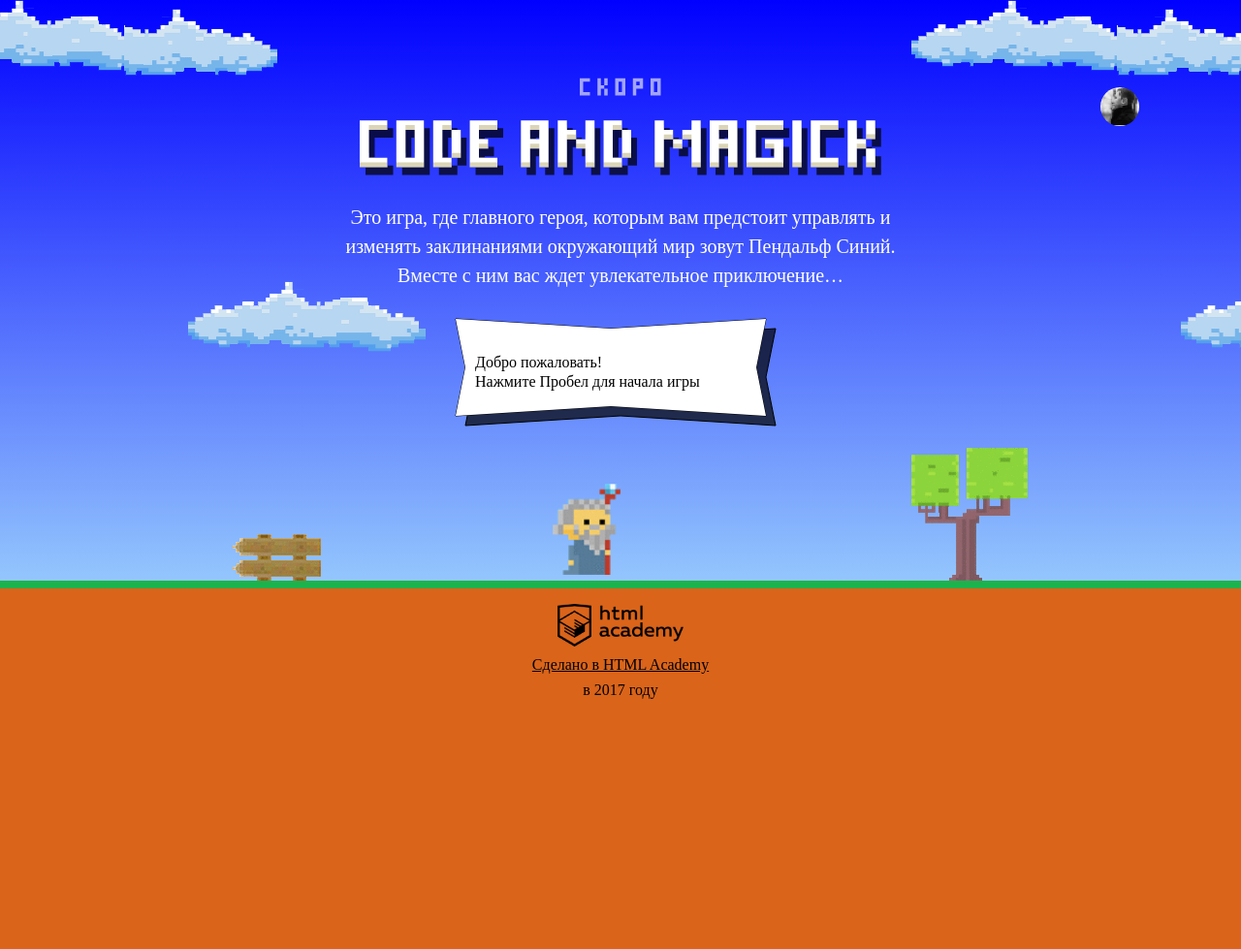
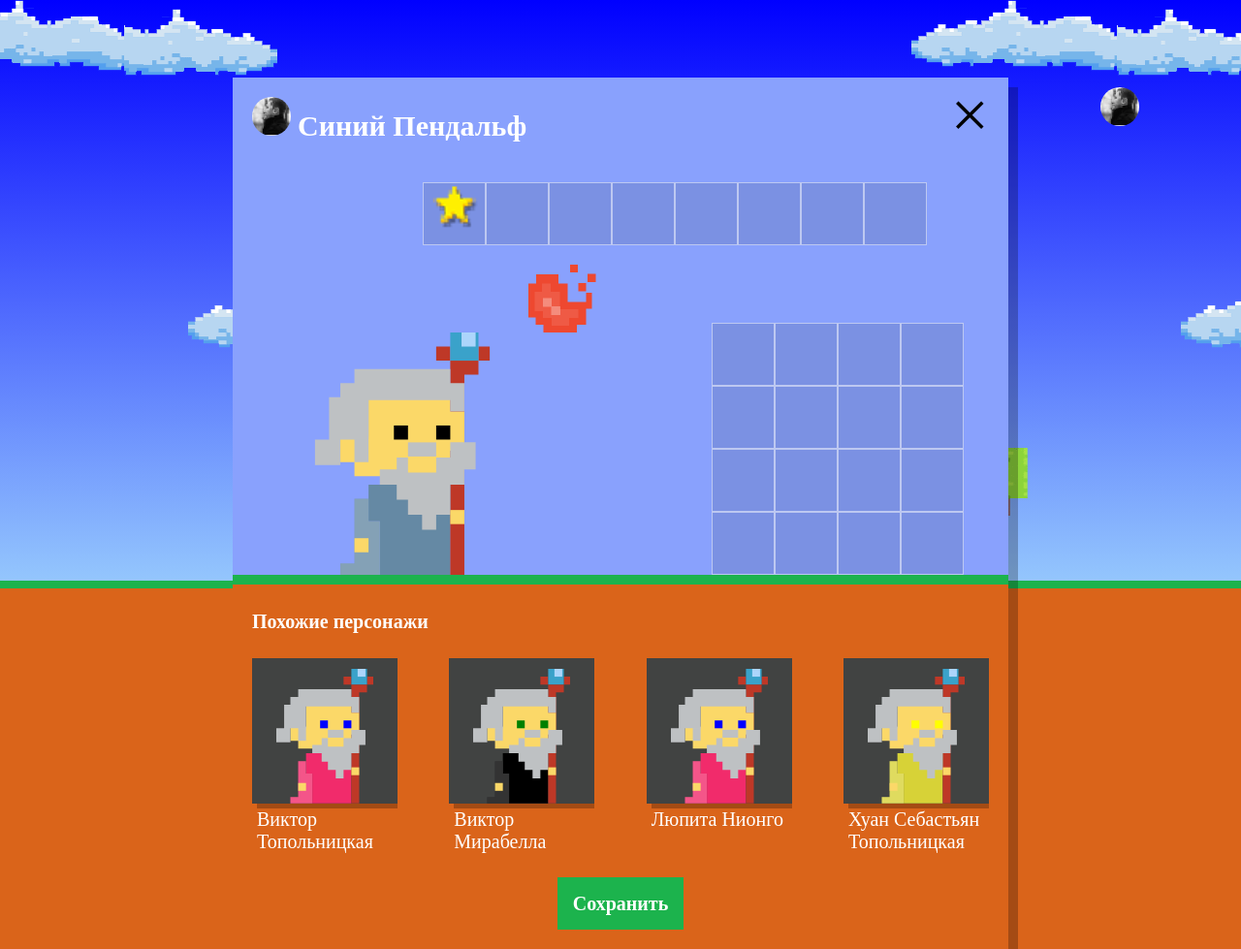
Before and after one commit to FabulousMuscles/239126-code-and-magick-1, a website: page index.html in a window 1280 px wide. Shown: the whole page at 97% size. Before the commit the page ends 800 px from the top, so only its background shows below. Drawn offline with Linux system fonts and the light colour scheme; a web font is replaced by a local one.

Commit message:
Выполняет задание номер 3 учебного проекта

```diff
--- a/index.html
+++ b/index.html
@@ -202,6 +202,7 @@ var getWizardY = function(height) {
 };
 
 </script>
+<script src="js/setup.js"></script>
 <script src="js/stat.js"></script>
 <script src="js/game.js"></script>
 
--- /dev/null
+++ b/js/setup.js
@@ -0,0 +1,64 @@
+'use strict';
+/*Объект с моковыми данными*/
+var WIZARD_DATA = {
+  NAMES: ['Иван', 'Хуан Себастьян', 'Мария', 'Кристоф', 'Виктор', 'Юлия', 'Люпита', 'Вашингтон'],
+  SURNAMES: ['да Марья', 'Верон', 'Мирабелла', 'Вальц', 'Онопко', 'Топольницкая', 'Нионго', 'Ирвинг'],
+  COAT_COLOR: ['rgb(101, 137, 164)', 'rgb(241, 43, 107)', 'rgb(146, 100, 161)', 'rgb(56, 159, 117)', 'rgb(215, 210, 55)', 'rgb(0, 0, 0)'],
+  EYES_COLOR: ['black', 'red', 'blue', 'yellow', 'green']
+}
+/*Первоначальные манипуляции с DOM*/
+/*модальное окно убираю класс hidden*/
+var userModal = document.querySelector('.setup');
+userModal.classList.remove('hidden');
+/*Список элементов где должны рендерится в html волшебники, так же убираю класс hidden =)*/
+var similarListItem = userModal.querySelector('.setup-similar-list');
+userModal.querySelector('.setup-similar').classList.remove('hidden');
+/*Обращаюсь к элементам внутри template и записываю их в переменную*/
+var wizardTemplateElement = document.querySelector('#similar-wizard-template').content
+    .querySelector('.setup-similar-item');
+/*функция конструктор объектов волшебников =)*/
+var Wizard = function (name, surname, coatColor, eyesColor) {
+  this.name = name + ' ' + surname;
+  this.coatColor = coatColor;
+  this.eyesColor = eyesColor;
+};
+/*Функция для генерации случайного числа принимает текущий массив и умножает рандомного число на его длинну*/
+var getRandomIndex = function (currentArray) {
+  var randomIndex = Math.floor(currentArray.length * Math.random());
+
+  return randomIndex;
+};
+/*Функция для генерации массива объектов из моковых данных:
+инициализирую массив, после запускаю цикл с четыремя итерациями внутри которого запускаю
+функцию конструктор с моковыми данными и дальше вставляю их в созданный выше массив*/
+var renderWizardsArray = function (wizardData) {
+  var wizardsArray = [];
+  for (var i = 0; i < 4; i++) {
+    var wizard = new Wizard(wizardData.NAMES[getRandomIndex(wizardData.NAMES)], wizardData.SURNAMES[getRandomIndex(wizardData.SURNAMES)], wizardData.COAT_COLOR[getRandomIndex(wizardData.COAT_COLOR)], wizardData.EYES_COLOR[getRandomIndex(wizardData.EYES_COLOR)]);
+    wizardsArray.push(wizard);
+  }
+  return wizardsArray;
+};
+/*клонирую то, что было в теге темплайт, а дальше вставляю в нужные элементы нужные атрибуты и текст из объектов волшебников*/
+var renderWizardsElements = function (wizard) {
+  var wizardElement = wizardTemplateElement.cloneNode(true);
+  wizardElement.querySelector('.setup-similar-label').textContent = wizard.name;
+  wizardElement.querySelector('.wizard-coat').style.fill = wizard.coatColor;
+  wizardElement.querySelector('.wizard-eyes').style.fill = wizard.eyesColor;
+
+  return wizardElement;
+};
+/*Вставляю сгенерированные html элементы во фрагмент*/
+var appendWizardsElements = function (wizardData) {
+  var fragment = document.createDocumentFragment();
+  for (var i = 0; i < wizardData.length; i++) {
+    var wizardItem = wizardData[i];
+    fragment.appendChild(renderWizardsElements(wizardItem));
+  }
+
+  return fragment;
+};
+/*ну а здесь вызываю все нужные функции и методы =)*/
+var wizardsArray = renderWizardsArray(WIZARD_DATA);
+var htmlWizards = appendWizardsElements(wizardsArray);
+similarListItem.appendChild(htmlWizards);
```
